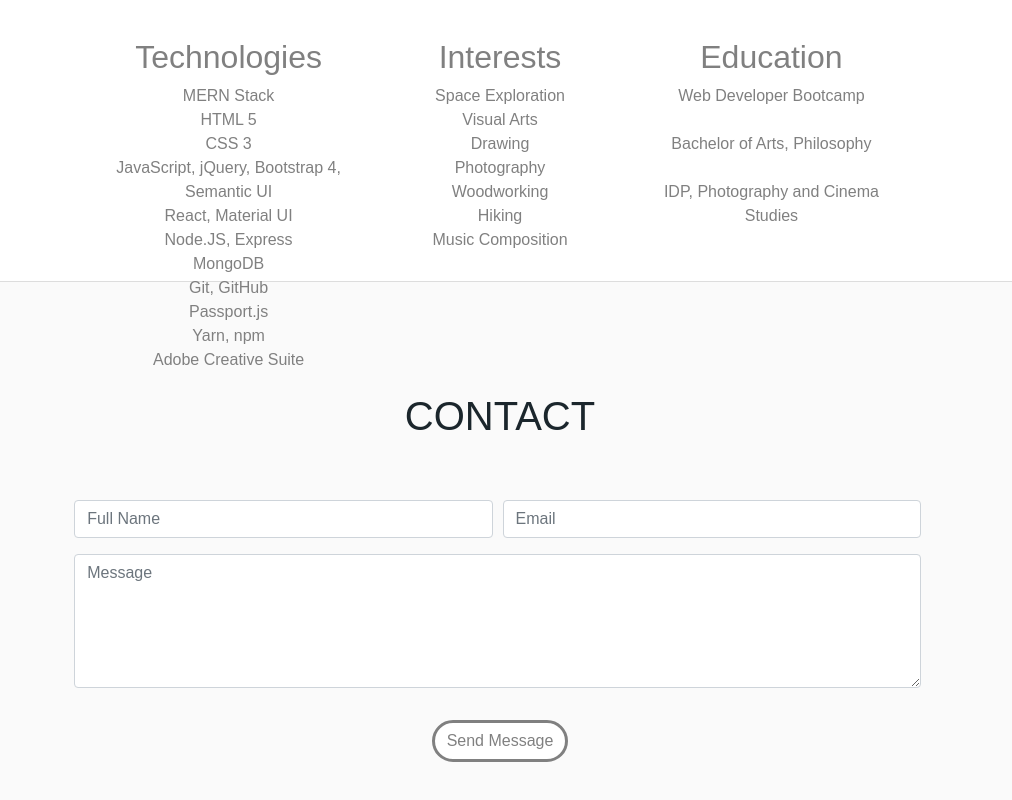
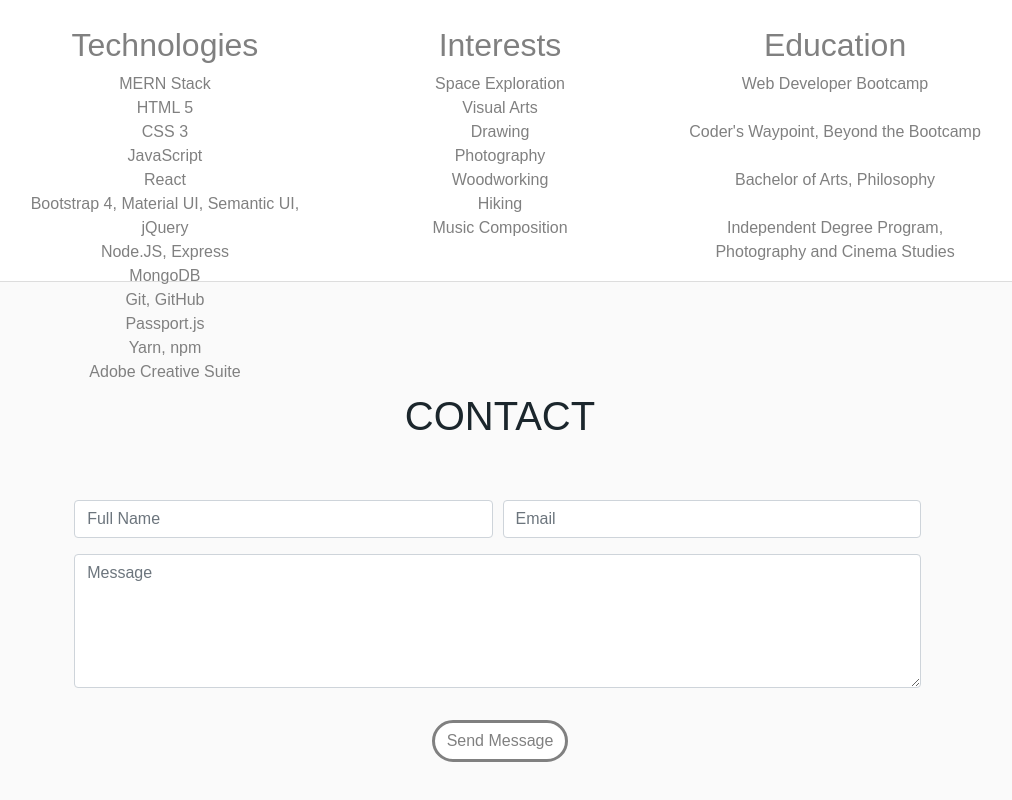
Before and after one commit to christopher-dodge/portfolio, a plain HTML site: page index.html in a window 1280 px wide. Shown: the part 3220-4020 px from the top of the page, without its empty margins (140-1152 px from the left). Drawn offline with nearby package versions, Linux system fonts and the light colour scheme; a web font is replaced by a local one.

Commit message:
Update skills

```diff
--- a/index.html
+++ b/index.html
@@ -233,8 +233,9 @@
                   <li>MERN Stack</li>
                   <li>HTML 5</li>
                   <li>CSS 3</li>
-                  <li>JavaScript, jQuery, Bootstrap 4, Semantic UI</li>
-                  <li>React, Material UI</li>
+                  <li>JavaScript</li>
+                  <li>React</li>
+                  <li>Bootstrap 4, Material UI, Semantic UI, jQuery</li>
                   <li>Node.JS, Express</li>
                   <li>MongoDB</li>
                   <li>Git, GitHub</li>
@@ -262,8 +263,9 @@
                 <h2>Education</h2>
                 <ul>
                   <li>Web Developer Bootcamp</li><br>
+                  <li>Coder's Waypoint, Beyond the Bootcamp</li><br>
                   <li>Bachelor of Arts, Philosophy</li><br>
-                  <li>IDP, Photography and Cinema Studies</li><br>
+                  <li>Independent Degree Program, Photography and Cinema Studies</li><br>
                 </ul>
               </div>
 
```
